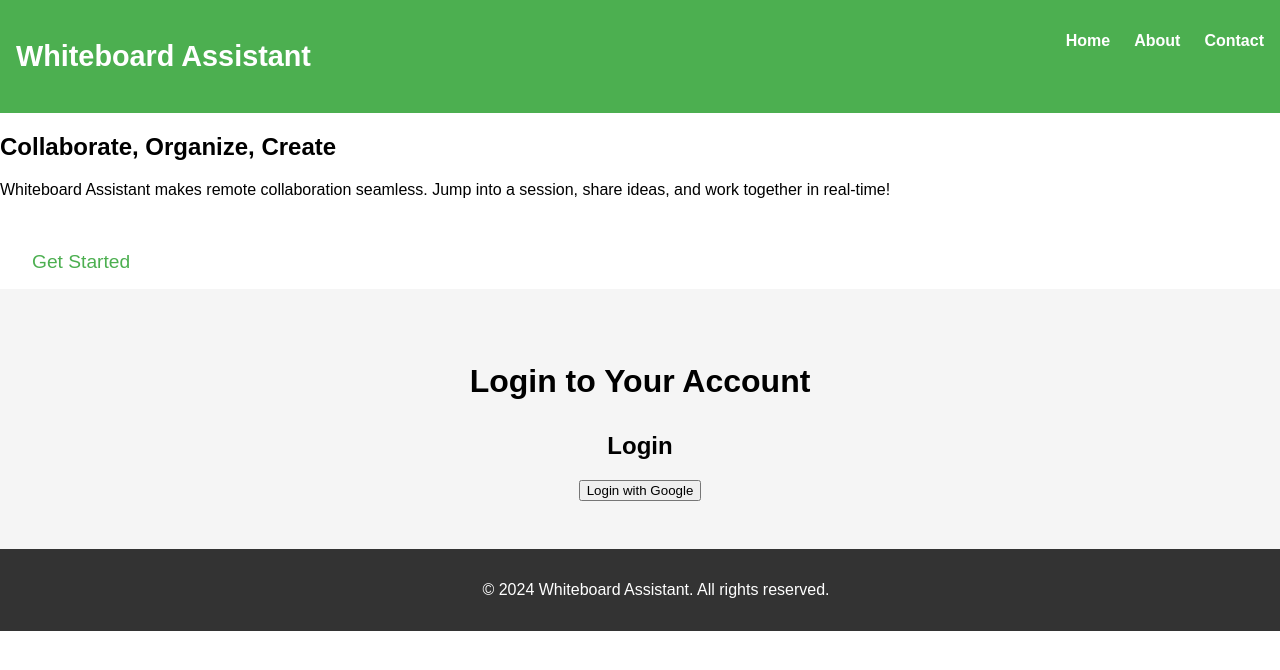
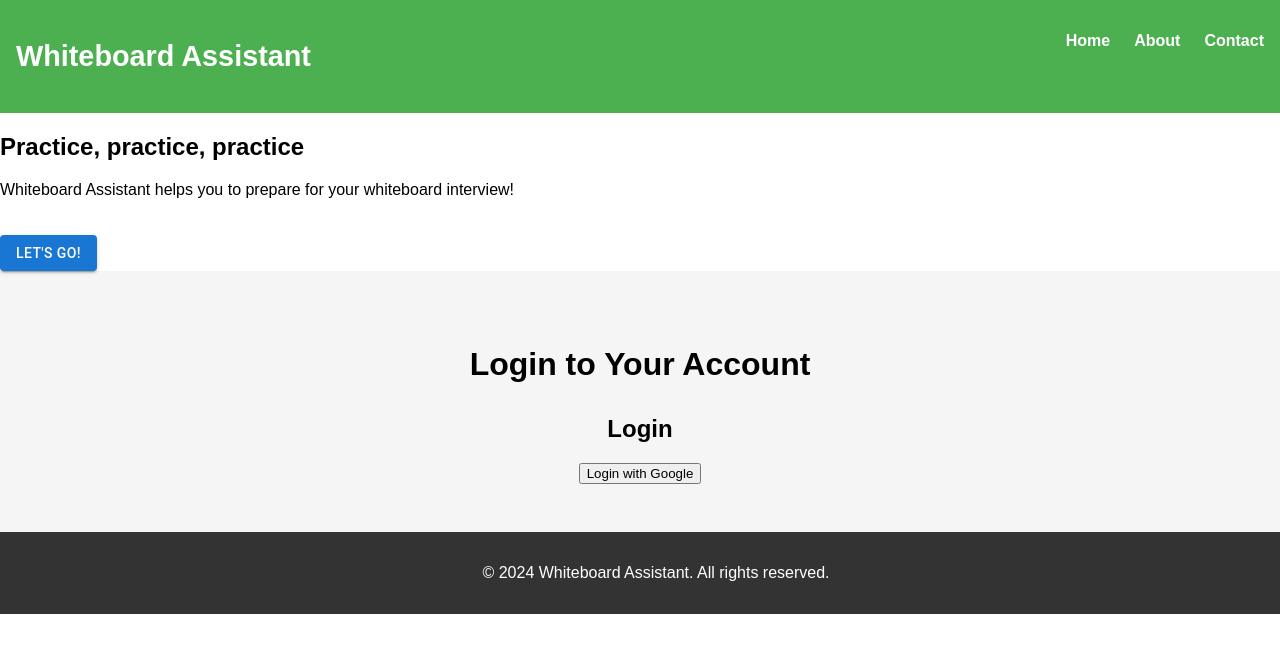
Before and after one commit to capstone-projects-2024-fall/project-whiteboardflow, a React (Create React App) app in the folder whiteboardflow-frontend/: page / in a window 1280 px wide. Shown: the top 670 px of the page. Built offline with nearby package versions, Linux system fonts and the light colour scheme.

Commit message:
homepage design

```diff
--- a/whiteboardflow-frontend/package.json
+++ b/whiteboardflow-frontend/package.json
@@ -3,8 +3,11 @@
   "version": "0.1.0",
   "license": "MIT",
   "private": true,
-  "type": "module",
   "dependencies": {
+    "@emotion/react": "^11.13.3",
+    "@emotion/styled": "^11.13.0",
+    "@mui/icons-material": "^6.1.2",
+    "@mui/material": "^6.1.2",
     "@testing-library/jest-dom": "^5.17.0",
     "@testing-library/react": "^13.4.0",
     "@testing-library/user-event": "^13.5.0",
--- a/whiteboardflow-frontend/src/HomePage.js
+++ b/whiteboardflow-frontend/src/HomePage.js
@@ -1,5 +1,7 @@
 import React from 'react';
-import Login from './Login.js'; // Import the Login component
+import Stack from '@mui/material/Stack';
+import Button from '@mui/material/Button';
+import Login from './Login.js';
 import './HomePage.css'; // External CSS for fancy styling
 
 function HomePage() {
@@ -18,9 +20,14 @@ function HomePage() {
 
             <section className="intro-section">
                 <div className="intro-content">
-                    <h2>Collaborate, Organize, Create</h2>
-                    <p>Whiteboard Assistant makes remote collaboration seamless. Jump into a session, share ideas, and work together in real-time!</p>
-                    <a href="#login" className="cta-button">Get Started</a>
+                    <h2>Practice, practice, practice</h2>
+                    <p>Whiteboard Assistant helps you to prepare for your whiteboard interview!</p>
+
+                    {/* MUI Button for "Let's Go!" */}
+                    {/* MUI Button choices: text, contained, outlined */}
+                    <Button variant="contained" href="#login" style={{ marginTop: '20px' }}>
+                        Let's Go!
+                    </Button>
                 </div>
             </section>
 
```
Also changed, not shown: whiteboardflow-frontend/src/Main.js (line endings or trailing spaces), 2 other files (tests, documents, lock files or other folders).
